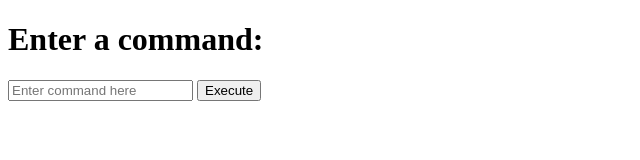
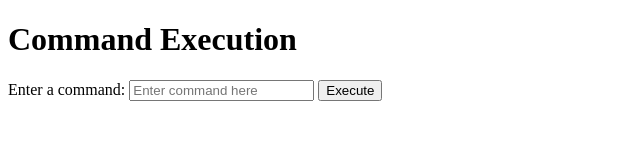
Before and after one commit to XNotOk/command_line_web, a plain HTML site: page index.html in a window 1280 px wide. Shown: the whole page, without its empty margins (0-640 px from the left). Drawn offline with Linux system fonts and the light colour scheme; no server answers.

Commit message:
Update index.html

```diff
--- a/index.html
+++ b/index.html
@@ -3,10 +3,11 @@
 <head>
     <meta charset="UTF-8">
     <meta name="viewport" content="width=device-width, initial-scale=1.0">
-    <title>Command Prompt to Website</title>
+    <title>Command Execution</title>
 </head>
 <body>
-    <h1>Enter a command:</h1>
+    <h1>Command Execution</h1>
+    <label for="commandInput">Enter a command:</label>
     <input type="text" id="commandInput" placeholder="Enter command here" required>
     <button onclick="executeCommand()">Execute</button>
     <div id="result"></div>
```
